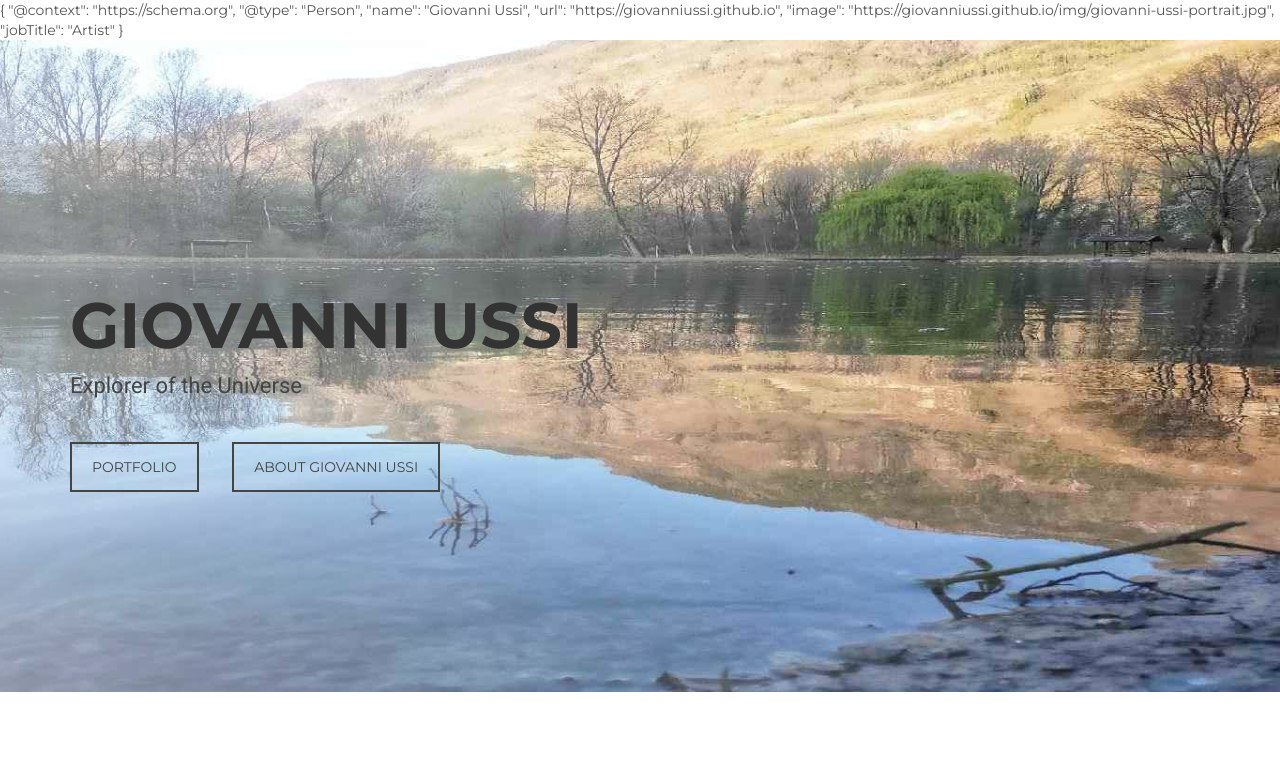
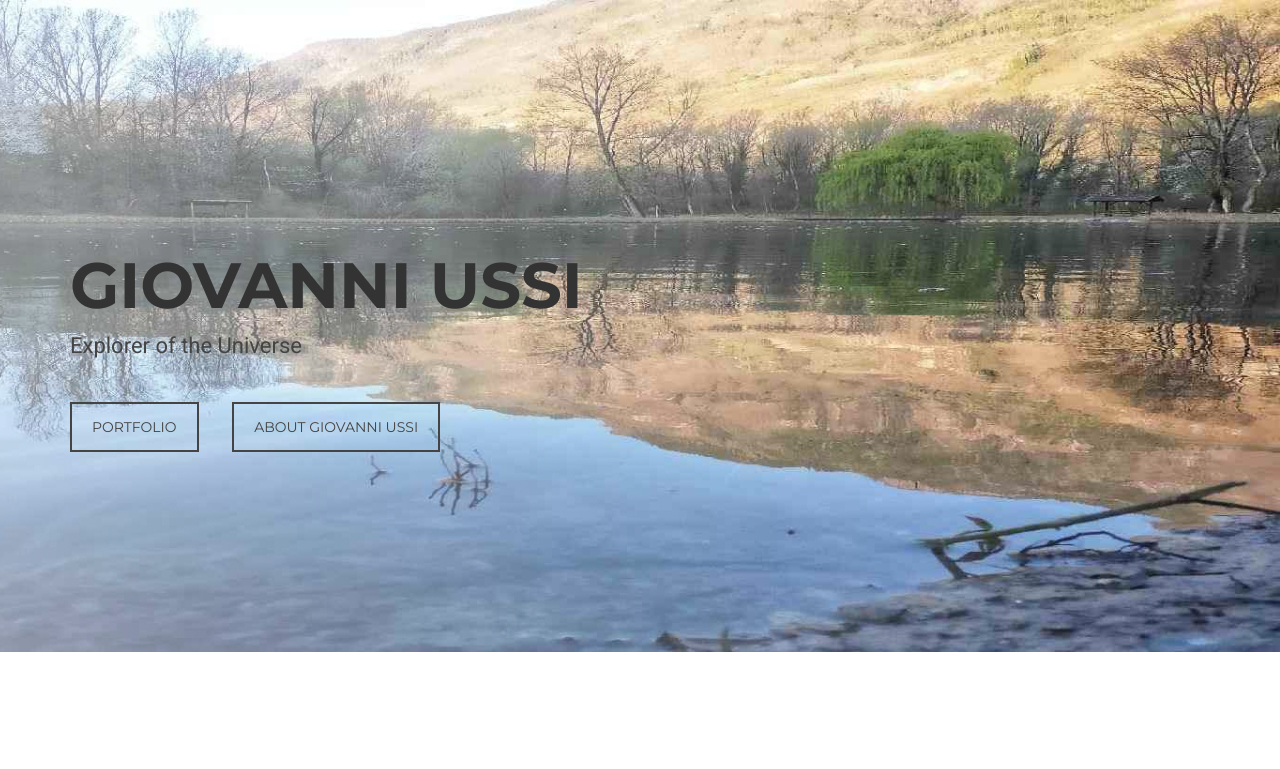
Before and after one commit to giovanniussi/giovanniussi.github.io, a plain HTML site: page index.html in a window 1280 px wide. Shown: the top 769 px of the page. Drawn offline with Linux system fonts and the light colour scheme.

Commit message:
Update index.html

```diff
--- a/index.html
+++ b/index.html
@@ -29,14 +29,6 @@
       <script src="https://oss.maxcdn.com/html5shiv/3.7.2/html5shiv.min.js"></script>
       <script src="https://oss.maxcdn.com/respond/1.4.2/respond.min.js"></script>
     <![endif]-->
- {
-      "@context": "https://schema.org",
-      "@type": "Person",
-      "name": "Giovanni Ussi",
-      "url": "https://giovanniussi.github.io",
-      "image": "https://giovanniussi.github.io/img/giovanni-ussi-portrait.jpg",
-      "jobTitle": "Artist"
-    }
 <meta name="google-site-verification" content="pD_phDB494KfsJLIT3ybkstPBAWoCRe0rS_xfKDBUHI" />
 </head>
 <body>
```
